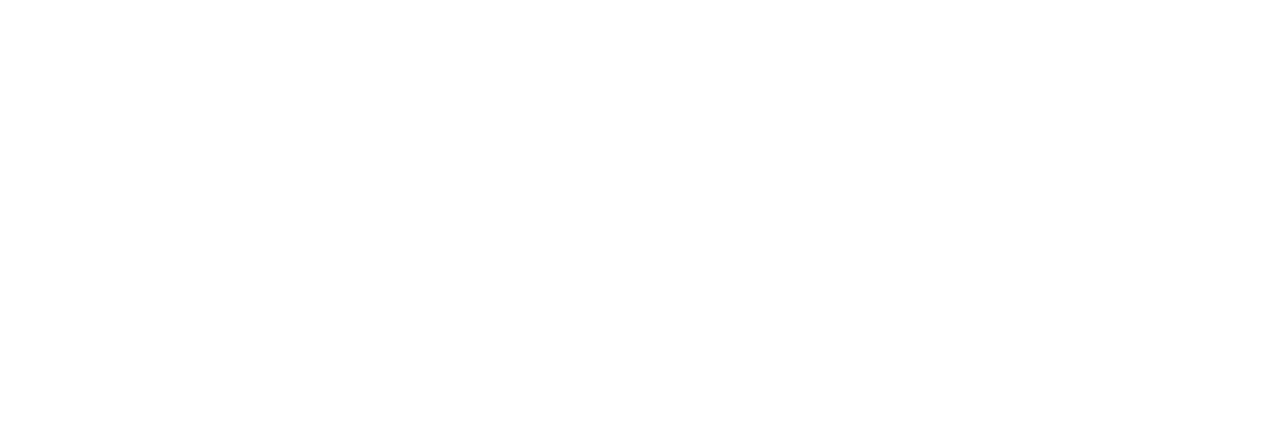
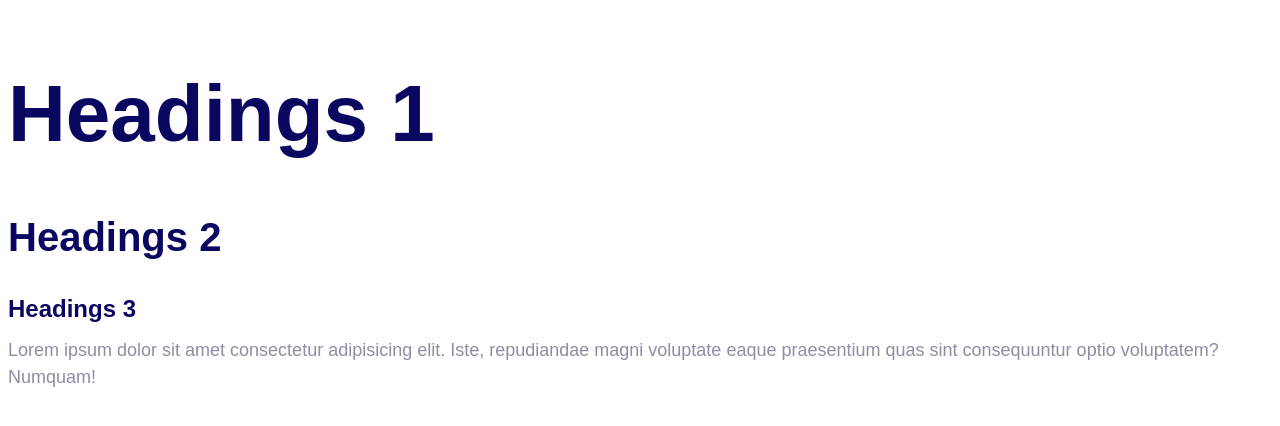
Before and after one commit to vikey1793/vik, a plain HTML site: page index.html in a window 1280 px wide. Drawn offline with Linux system fonts and the light colour scheme.

Commit message:
setting font style

```diff
--- a/css/styles.css
+++ b/css/styles.css
@@ -5,3 +5,42 @@
     --color-headings: #0b0760;
     --color-body: #918ca4;
 }
+html{
+    font-size: 62.5%;
+}
+body{
+    font-family: Arial, Helvetica, sans-serif;
+    color: var(--color-body);
+    font-size: 2.5rem;
+    line-height: 1.5;
+}
+h1,h2,h3{
+    color: var(--color-headings);
+    margin-bottom: 1rem;
+}
+h1{
+    font-size: 7rem;
+}
+h2{
+    font-size: 4rem;
+}
+h3{
+    font-size: 3rem;
+}
+p{
+    margin-top: 0;
+}
+@media screen and (min-width :1024px){
+    body{
+        font-size: 1.8rem;
+    }
+    h1{
+        font-size: 8rem;
+    }
+    h2{
+        font-size: 4rem;
+    }
+    h3{
+        font-size: 2.4rem;
+    }
+}
--- a/index.html
+++ b/index.html
@@ -4,9 +4,16 @@
     <meta charset="UTF-8">
     <meta name="viewport" content="width=device-width, initial-scale=1.0">
     <title>Document</title>
+    <link rel="preconnect" href="https://fonts.gstatic.com">
+<link href="https://fonts.googleapis.com/css2?family=Inter:wght@400;700&display=swap" rel="stylesheet">
     <link rel="stylesheet" href="css/styles.css">
 </head>
 <body>
+    <h1>Headings 1</h1>
+    <h2>Headings 2</h2>
+    <h3>Headings 3</h3>
+    <p>Lorem ipsum dolor sit amet consectetur adipisicing elit.
+        Iste, repudiandae magni voluptate eaque praesentium quas sint consequuntur optio voluptatem? Numquam!</p>
 
 </body>
 </html>
```
